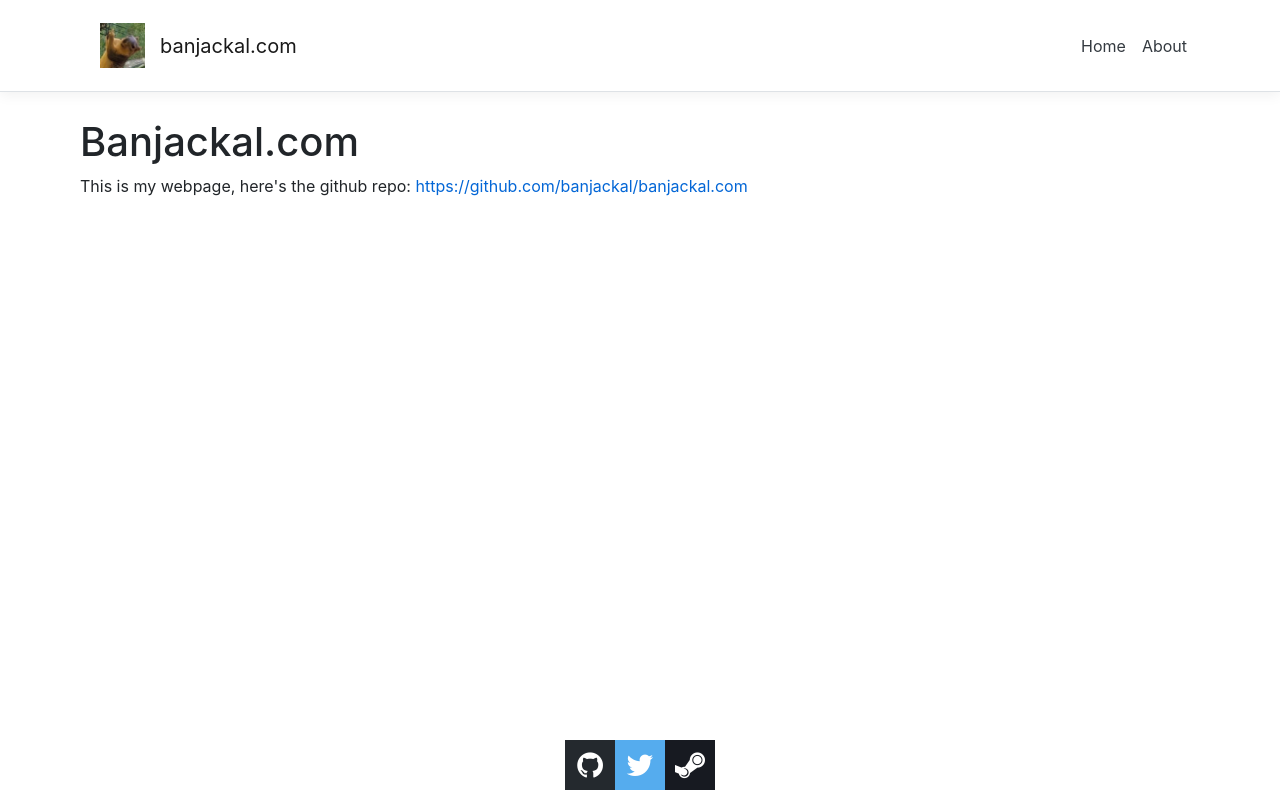
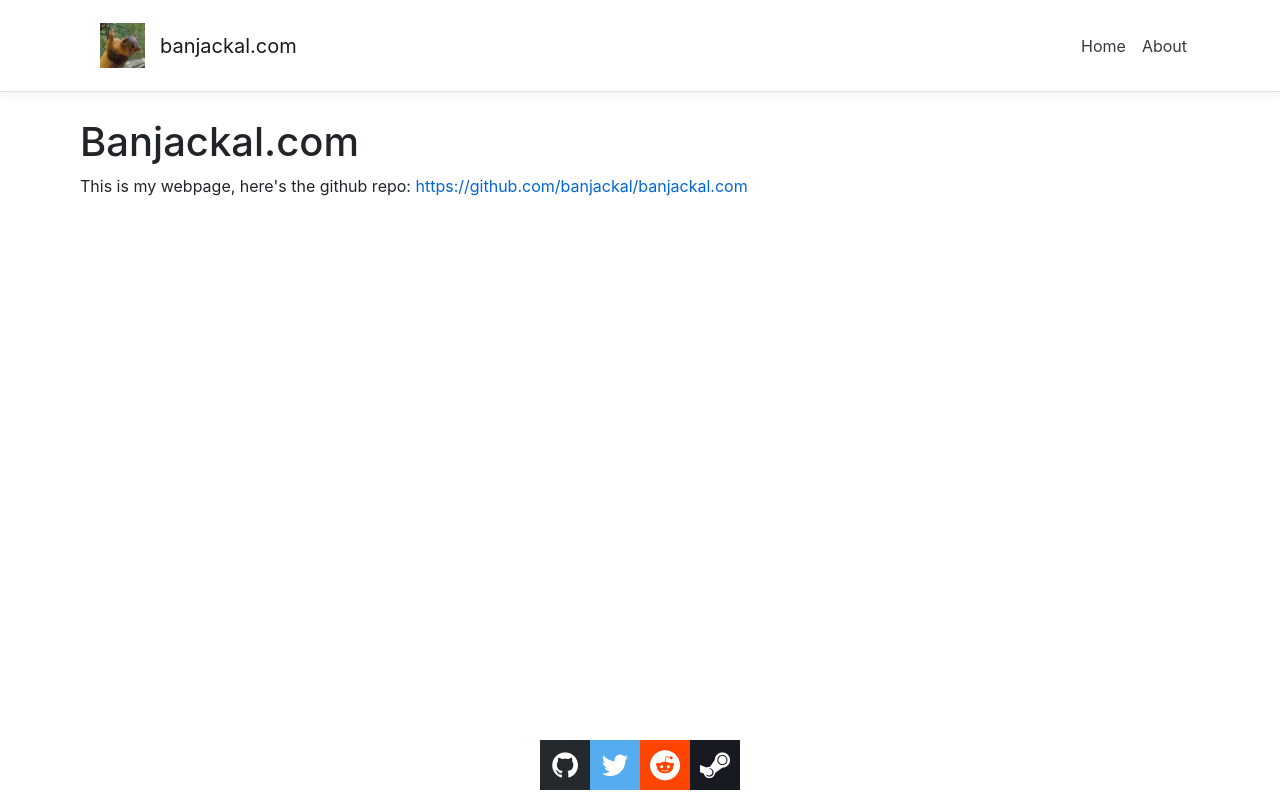
Before and after one commit to banjackal/banjackal.com, an Angular app in the folder site/ClientApp/: page / in a window 1280 px wide. Built offline with nearby package versions, Linux system fonts and the light colour scheme.

Commit message:
added reddit link

```diff
--- a/site/ClientApp/src/app/links/links.component.css
+++ b/site/ClientApp/src/app/links/links.component.css
@@ -34,3 +34,8 @@
       background: #171a21;
       color: white;
   }
+
+  .fa-reddit {
+    background: #FF4500;
+    color: white;
+  }
--- a/site/ClientApp/src/app/links/links.component.html
+++ b/site/ClientApp/src/app/links/links.component.html
@@ -3,6 +3,7 @@
 
         <a href="https://github.com/banjackal" class="fa fa-github"></a>
         <a href="https://twitter.com/nraeon" class="fa fa-twitter"></a>
+        <a href="https://www.reddit.com/user/banjackal" class="fa fa-reddit"></a>
         <a href="https://steamcommunity.com/profiles/76561197984656045/" class="fa fa-steam"></a>
 
 </div>
```
